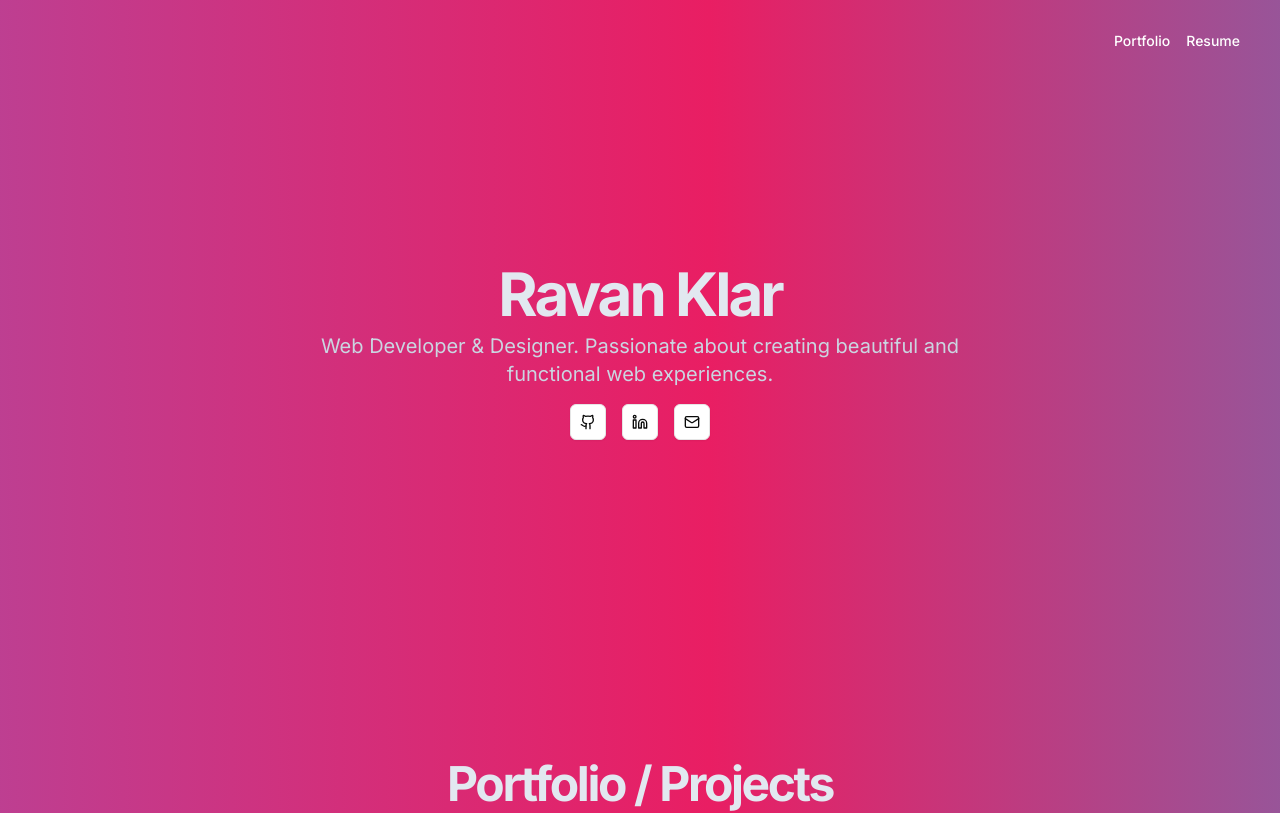
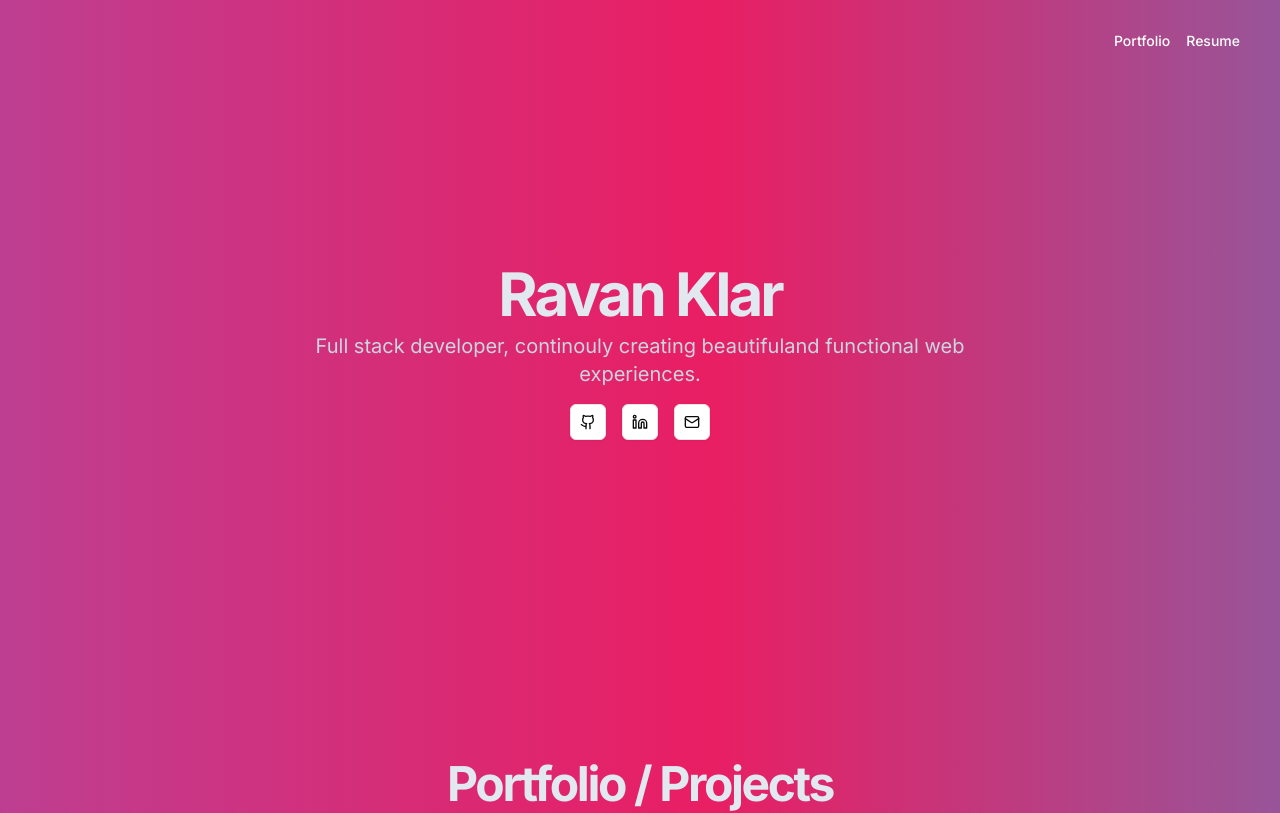
Before and after one commit to rklar3/ravanklar, a Next.js app: page / in a window 1280 px wide. Shown: the top 813 px of the page. Built offline with nearby package versions, Linux system fonts and the light colour scheme.

Commit message:
update title

```diff
--- a/app/page.tsx
+++ b/app/page.tsx
@@ -14,6 +14,9 @@ export default function Component() {
     animation: "gradientMove 10s ease infinite",
   };
 
+  const title = "Ravan Klar";
+  const subTitle =
+    "Full stack developer, continouly creating beautifuland functional web experiences.";
   return (
     <div
       className="flex min-h-screen flex-col items-center justify-center p-2"
@@ -27,11 +30,10 @@ export default function Component() {
             <div className="flex flex-col items-center space-y-4 text-center">
               <div className="space-y-2">
                 <h1 className="text-3xl font-bold tracking-tighter sm:text-4xl md:text-5xl lg:text-6xl/none text-slate-200">
-                  Ravan Klar
+                  {title}
                 </h1>
                 <p className="mx-auto max-w-[700px] text-slate-300 md:text-xl dark:text-slate-200">
-                  Web Developer & Designer. Passionate about creating beautiful
-                  and functional web experiences.
+                  {subTitle}
                 </p>
               </div>
               <div className="space-x-4">
```
